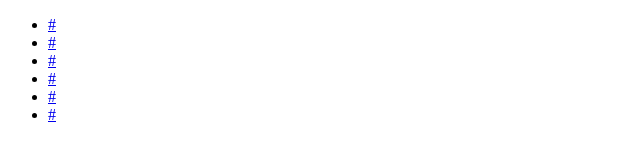
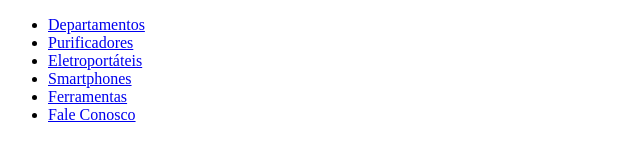
Before and after one commit to caiopmoreno/bumper-magazine, a plain HTML site: page index.html in a window 1280 px wide. Shown: the whole page, without its empty margins (0-640 px from the left). Drawn offline with Linux system fonts and the light colour scheme.

Commit message:
corrigindo links do menu

```diff
--- a/index.html
+++ b/index.html
@@ -10,22 +10,22 @@
     <div class="menu">
         <ul>
             <li>
-                <a href="Departamentos">#</a>
+                <a href="#">Departamentos</a>
             </li>
             <li>
-                <a href="Purificadores">#</a>
+                <a href="#">Purificadores</a>
             </li>
             <li>
-                <a href="Eletroportáteis">#</a>
+                <a href="#">Eletroportáteis</a>
             </li>
             <li>
-                <a href="Smartphones">#</a>
+                <a href="#">Smartphones</a>
             </li>
             <li>
-                <a href="Ferramentas">#</a>
+                <a href="#">Ferramentas</a>
             </li>
             <li>
-                <a href="Fale Conosco">#</a>
+                <a href="#">Fale Conosco</a>
             </li>
         </ul>
     </div>
```
